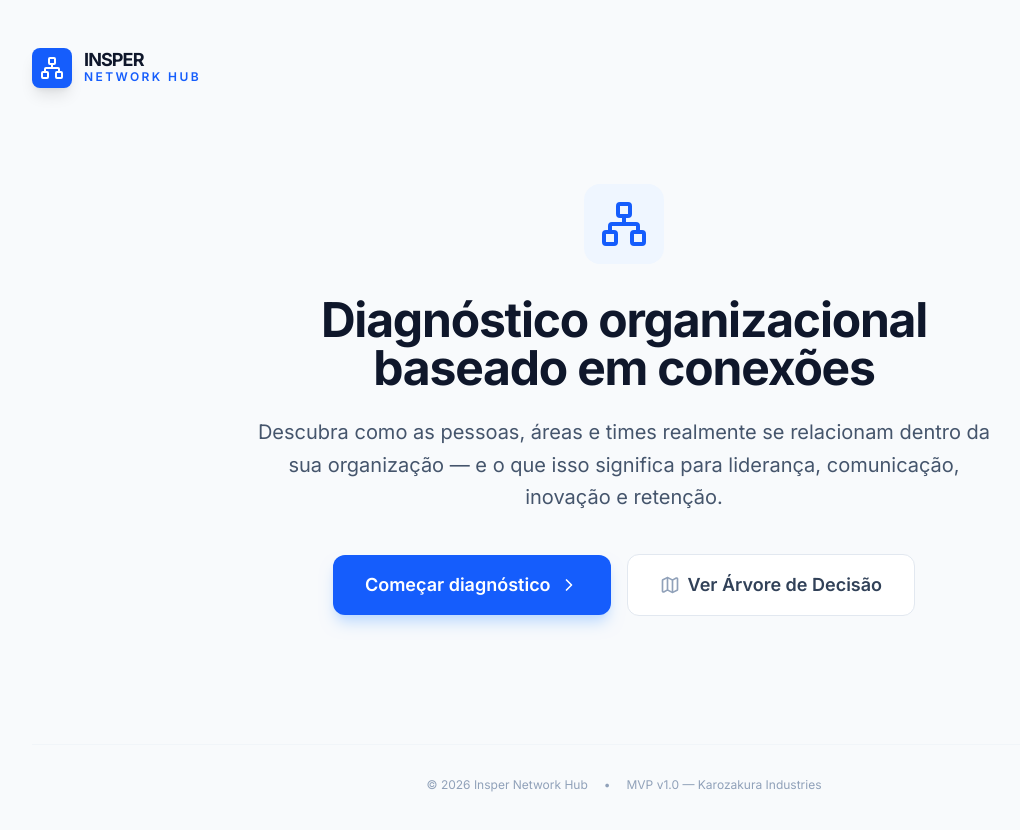
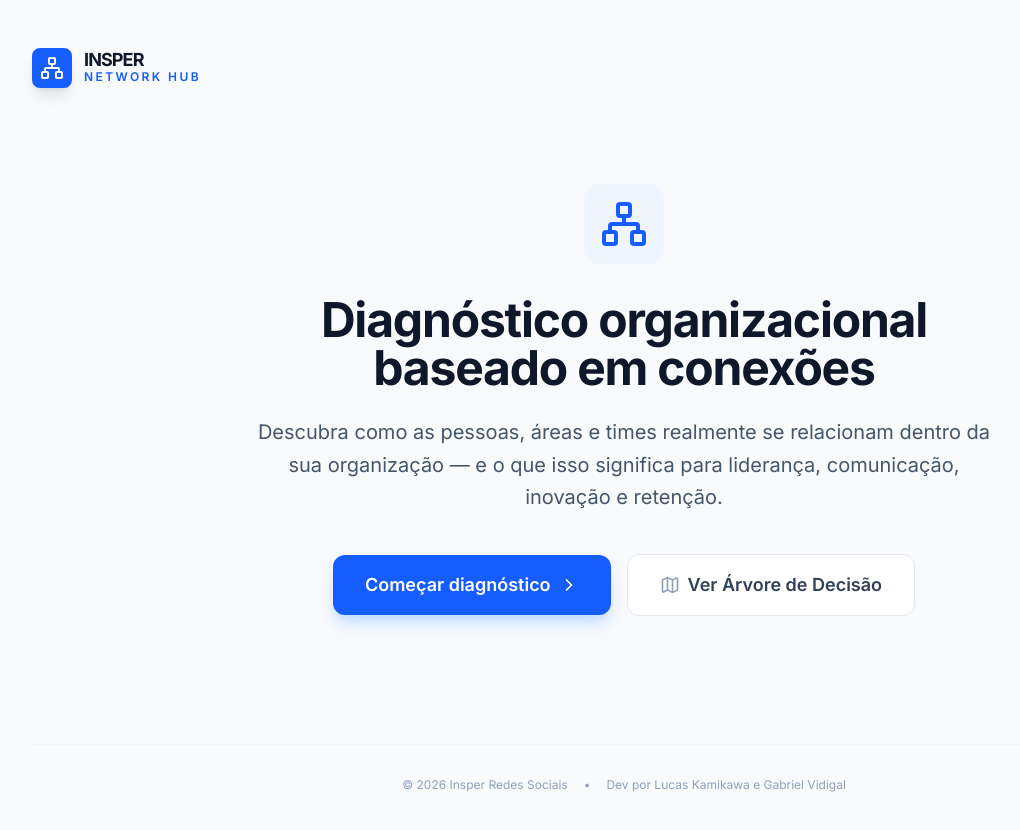
Before and after one commit to lucaskmk/Sistema-de-Triagem-para-Diagn-stico-de-Redes-Organizacionais, a React (Vite) app: page / in a window 1280 px wide. Shown: the top 830 px of the page, without its empty margins (16-1036 px from the left). Built offline with nearby package versions, Linux system fonts and the light colour scheme.

Commit message:
detalhes

```diff
--- a/src/App.tsx
+++ b/src/App.tsx
@@ -427,9 +427,9 @@ export default function App() {
 
       {/* Footer Decoration */}
       <footer className="max-w-7xl mx-auto mt-20 pt-8 border-t border-slate-100 flex items-center justify-center gap-4 text-slate-400 text-xs">
-        <span>© 2026 Insper Network Hub</span>
+        <span>© 2026 Insper Redes Sociais</span>
         <span className="hidden md:inline">•</span>
-        <span>MVP v1.0 — Karozakura Industries</span>
+        <span>Dev por Lucas Kamikawa e Gabriel Vidigal</span>
       </footer>
     </div>
   );
```
